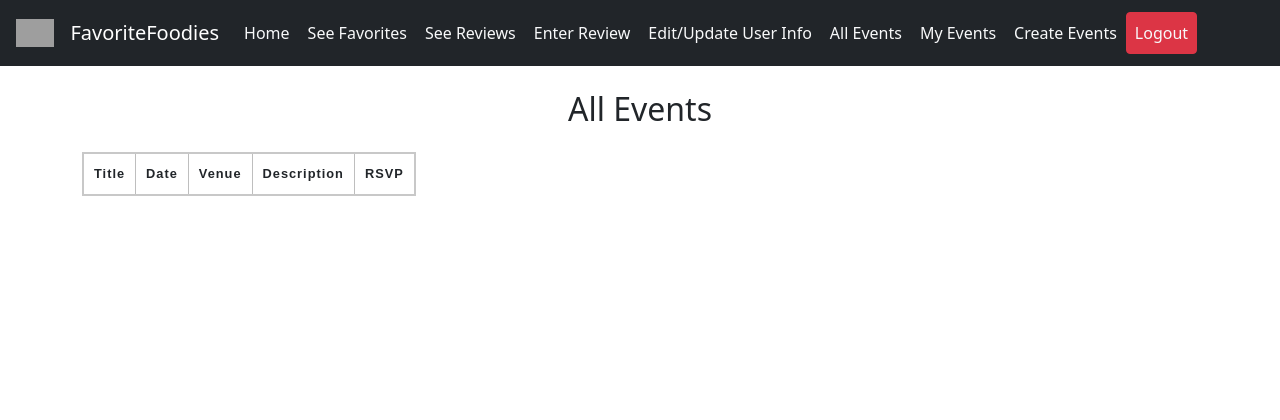
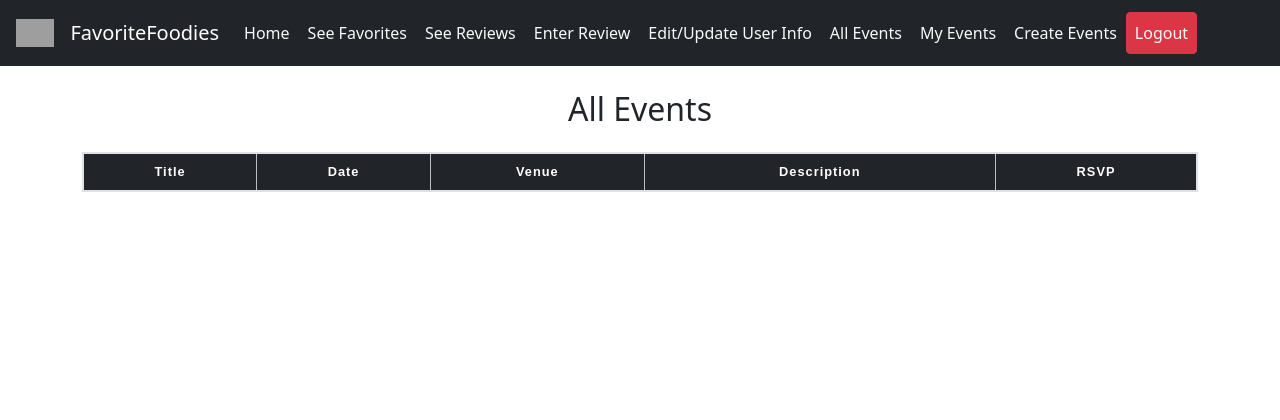
Before and after one commit to sarayliu/favorite-foodies, a PHP site: page /templates/allEvents.php in a window 1280 px wide. Shown: the top 420 px of the page. Run offline with PHP 8.4, Linux system fonts and the light colour scheme; the template is opened without the code that fills it, so the values that code supplies are empty; some libraries are stand-ins or nearby versions; grey boxes are pictures that could not be loaded.

Commit message:
Added event styling

```diff
--- a/dbProjectTest/templates/allEvents.php
+++ b/dbProjectTest/templates/allEvents.php
@@ -107,14 +107,16 @@
         $resultEvents = $statement->fetchAll();
         // echo $result;
         echo "<div id=\"content-wrap\">";
-        echo "<table border=\"0\" cellspacing=\"2\" cellpadding=\"2\">
+        echo "<table border=\"0\" cellspacing=\"2\" cellpadding=\"2\" class='table table-hover text-center'>
+        <thead class='table-dark'>
                 <tr>
-                    <td> <font face=\"Arial\">Title</font> </td>
-                    <td> <font face=\"Arial\">Date</font> </td>
-                    <td> <font face=\"Arial\">Venue</font> </td>
-                    <td> <font face=\"Arial\">Description</font> </td>
-                    <td> <font face=\"Arial\">RSVP</font> </td>
-                </tr>";
+                    <th>Title</th>
+                    <th>Date</th>
+                    <th>Venue</th>
+                    <th>Description</th>
+                    <th>RSVP</th>
+                </tr>
+                </thead>";
 
         // $queryRSVP = "SELECT * from rsvp WHERE username='" . $user["username"] . "';";
         // echo $queryRSVP . "</br>";
@@ -175,12 +177,12 @@
             }
             // <input type=\"submit\" value=\"Yes, I want to go!\" disabled class=\"btn bg-light btn-sm mb-3 mt-2 w-big\" style=\"border-color:blue\"/>
             if($going) {
-                echo "<tr>
+                echo "<tr class='table-secondary'>
                     <td>$title</td>
                     <td>$date</td>
                     <td>$venue</td>
                     <td>$description</td>
-                    <td><button class='btn bg-success btn-sm mb-3 mt-2 w-big' style='background-color:green; border-color:blue' disabled>Yes, I want to go!</button></td>
+                    <td><button class='btn bg-success btn-sm mb-3 mt-2 w-big' style='background-color:green;' disabled>Yes, I want to go!</button></td>
                 </tr>";
             }
             else {
@@ -203,7 +205,7 @@
                 //     </td>
                 // </tr>';
                 // $buttonID = 'rsvpButton' .
-                echo "<tr>
+                echo "<tr class='table-secondary'>
                     <td>$title</td>
                     <td>$date</td>
                     <td>$venue</td>
```
